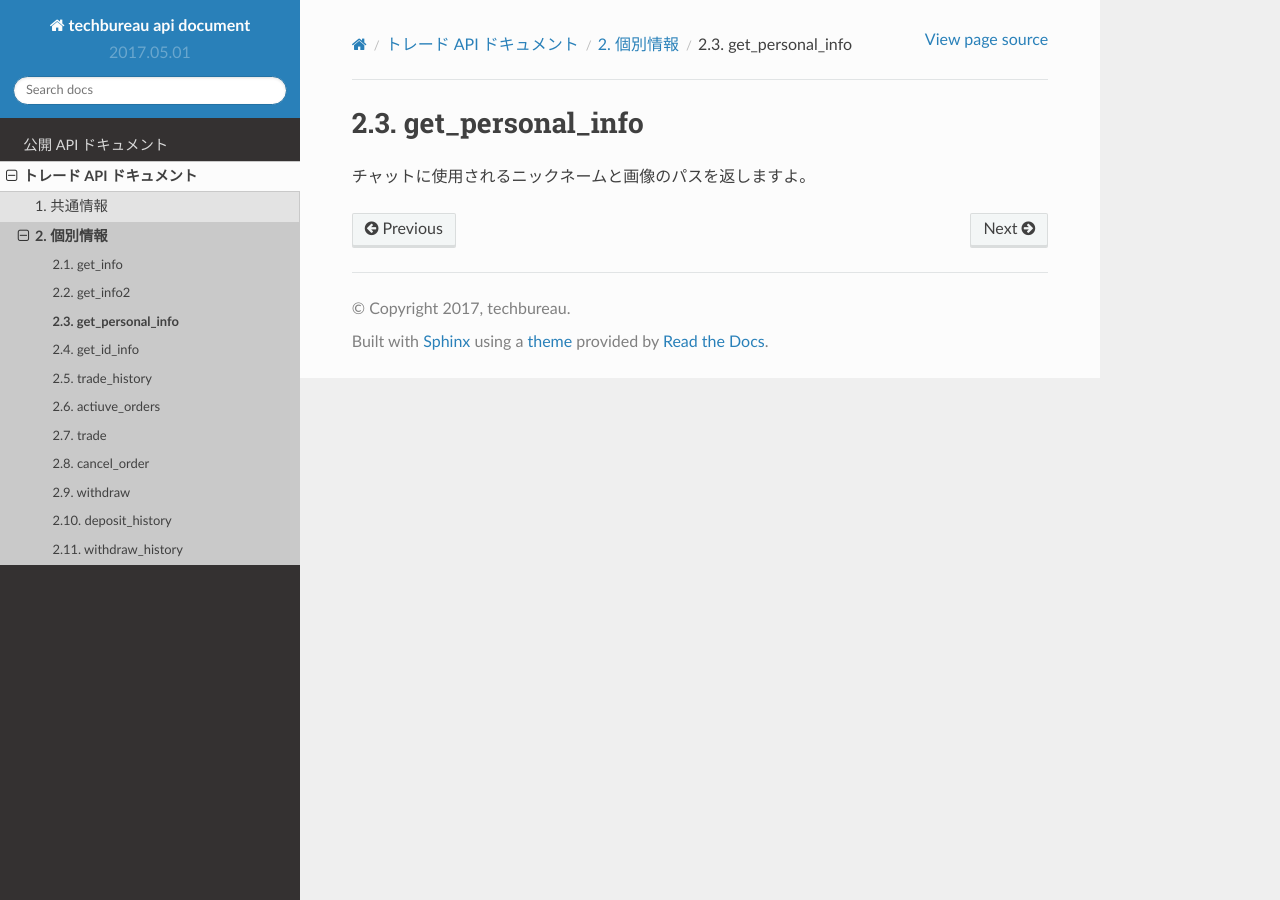
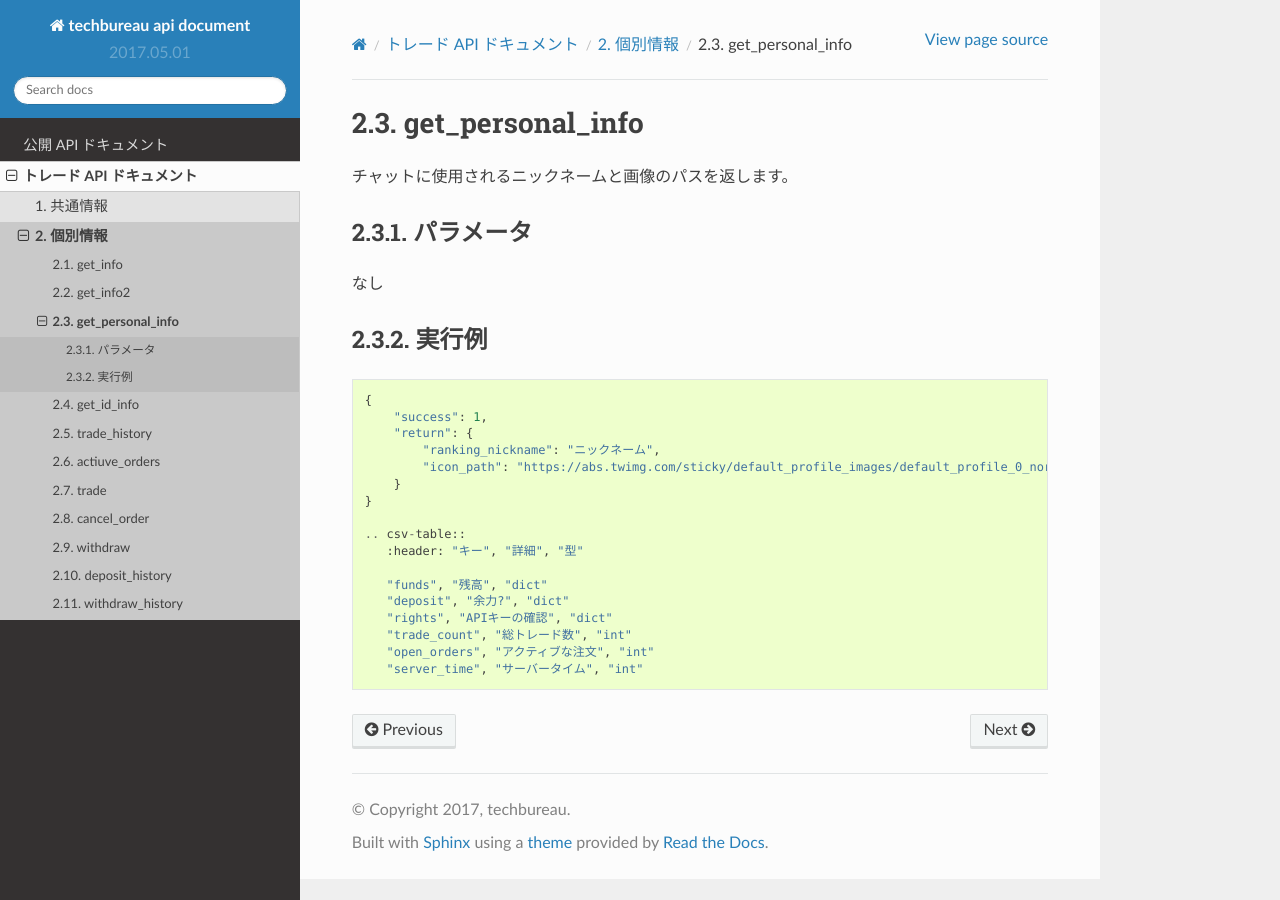
Before and after one commit to techbureau/api-doc, a Sphinx documentation site: the page built from docs/trade/2_individual/3_get_personal_info.rst, in a window 1280 px wide. Built offline with Sphinx 7.4.7 and the Read the Docs theme 2.0.0, drawn with Linux system fonts in a browser that asks for light colours.

Commit message:
テキストの追加

```diff
--- a/docs/trade/2_individual/1_get_info.rst
+++ b/docs/trade/2_individual/1_get_info.rst
@@ -9,7 +9,7 @@ get_info
 ==============
 なし
 
-戻り値
+実行例
 ==============
 .. code-block:: python
 
--- a/docs/trade/2_individual/3_get_personal_info.rst
+++ b/docs/trade/2_individual/3_get_personal_info.rst
@@ -3,6 +3,30 @@ get_personal_info
 =============================
 
 
+チャットに使用されるニックネームと画像のパスを返します。
 
+パラメータ
+==============
+なし
 
-チャットに使用されるニックネームと画像のパスを返しますよ。
+実行例
+==============
+.. code-block:: python
+
+    {
+        "success": 1,
+        "return": {
+            "ranking_nickname": "ニックネーム",
+            "icon_path": "https://abs.twimg.com/sticky/default_profile_images/default_profile_0_normal.png"
+        }
+    }
+
+    .. csv-table::
+       :header: "キー", "詳細", "型"
+
+       "funds", "残高", "dict"
+       "deposit", "余力?", "dict"
+       "rights", "APIキーの確認", "dict"
+       "trade_count", "総トレード数", "int"
+       "open_orders", "アクティブな注文", "int"
+       "server_time", "サーバータイム", "int"
```
Also changed, not shown: docs/trade/2_individual/2_get_info2.rst (+29 -28 lines).
